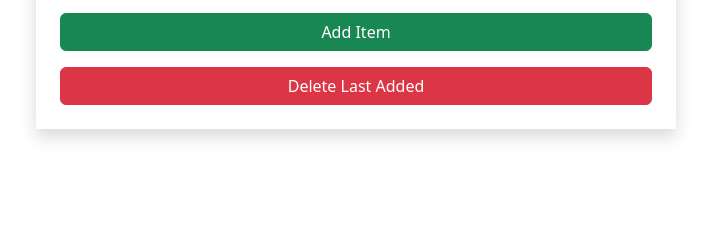
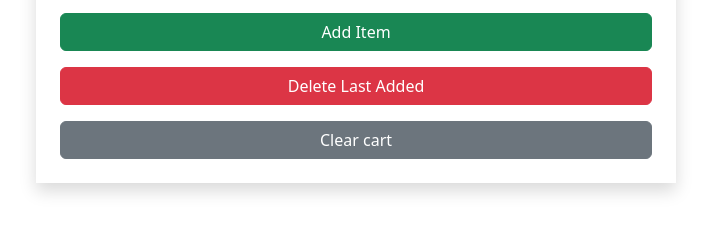
Before and after one commit to Adebayo-ayo/Mini_cart, a plain HTML site: page index.html in a window 1280 px wide. Shown: the part 160-394 px from the top of the page, without its empty margins (284-995 px from the left). Drawn offline with nearby package versions, Linux system fonts and the light colour scheme.

Commit message:
HTML updated

```diff
--- a/index.html
+++ b/index.html
@@ -29,6 +29,9 @@
       <button onclick="deleteLast()" class="w-100 btn btn-danger mt-3">
         Delete Last Added
       </button>
+      <button onclick="deleteAll()" class="w-100 btn btn-secondary mt-3">
+        Clear cart
+      </button>
     <script
       src="https://cdn.jsdelivr.net/npm/bootstrap@5.3.9/dist/js/bootstrap.bundle.min.js"
       integrity="sha384-WyOxWvTyr1QaMPfiPJSv76iReVthorl5uWlFtZPyK0IEB0hGzo9y5Bp9mYanr8Bu"
```
